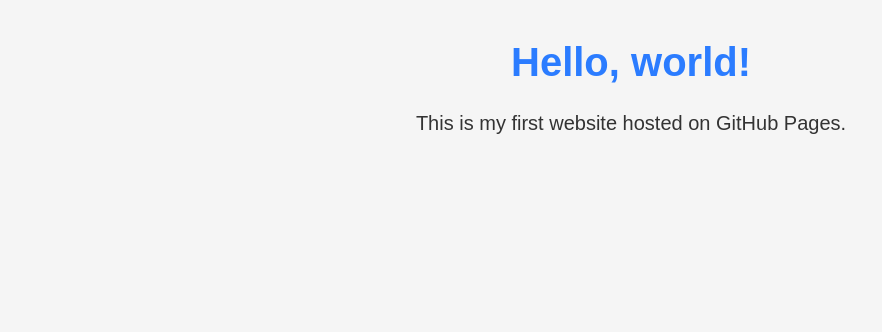
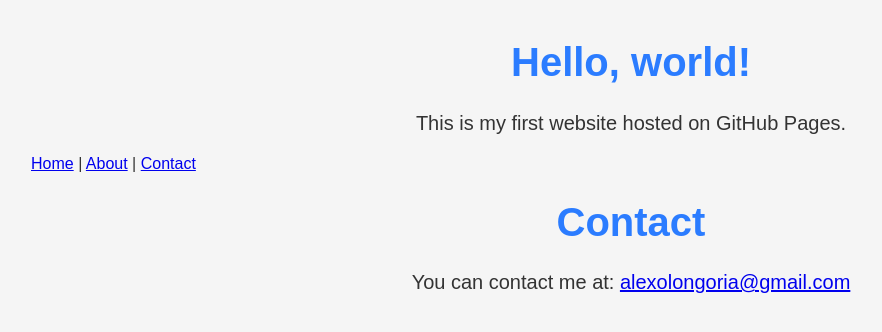
Before and after one commit to alexolongoria/alexolongoria.github.io, a plain HTML site: page index.html in a window 1280 px wide. Shown: the whole page, without its empty margins (9-891 px from the left). Drawn offline with Linux system fonts and the light colour scheme.

Commit message:
Update index.html

```diff
--- a/index.html
+++ b/index.html
@@ -7,5 +7,12 @@
   <body>
     <h1>Hello, world!</h1>
     <p>This is my first website hosted on GitHub Pages.</p>
+     <nav>
+      <a href="index.html">Home</a> |
+      <a href="about.html">About</a> |
+      <a href="contact.html">Contact</a>
+    </nav>
+    <h1>Contact</h1>
+    <p>You can contact me at: <a href="mailto:alexolongoria@gmail.com">alexolongoria@gmail.com</a></p>
   </body>
 </html>
```
